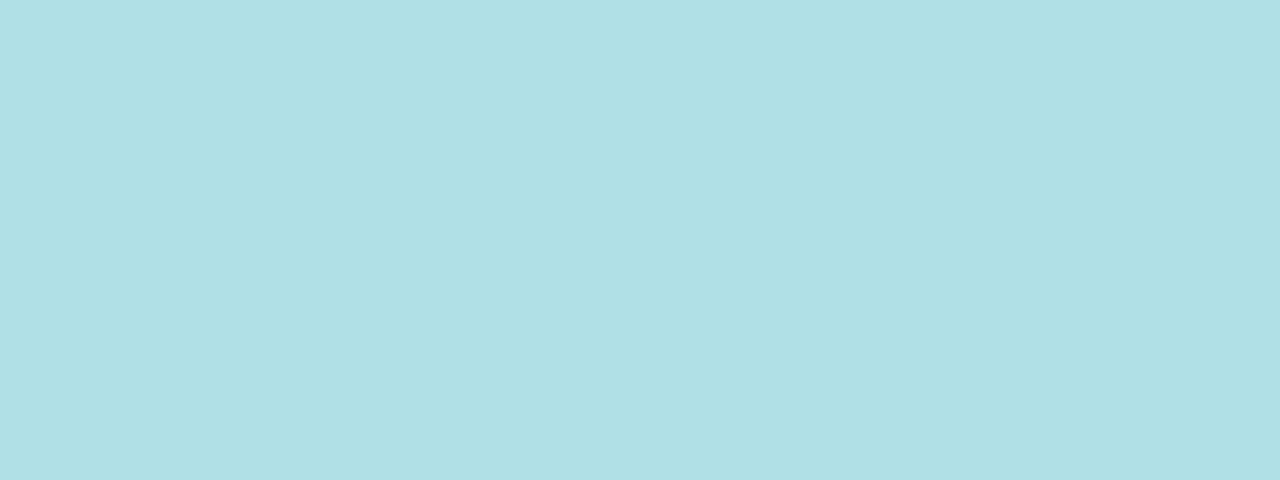
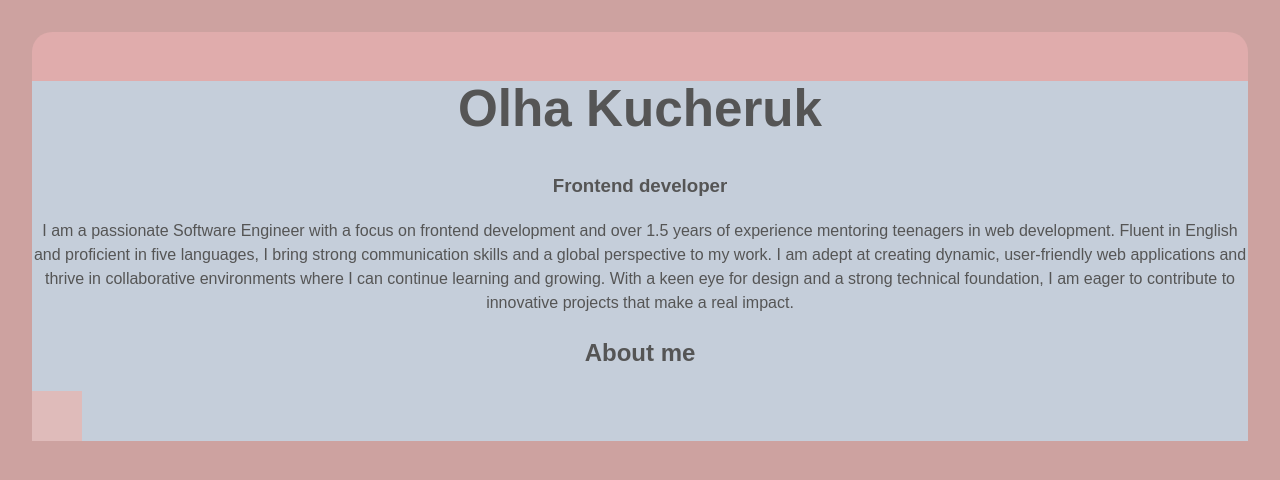
Before and after one commit to Olha36/portfolio, a React (Vite) app: page /home in a window 1280 px wide. Shown: the top 480 px of the page. Built offline with nearby package versions, Linux system fonts and the light colour scheme.

Commit message:
create layout

```diff
--- /dev/null
+++ b/src/components/Card2.tsx
@@ -0,0 +1,41 @@
+import '../css/card.css';
+export default function Card2() {
+  return (
+    <div>
+      <div className='card'>
+        <div className='card-header'></div>
+        <div className='card-about'>
+          <div className='about-left'>
+            <h1>Olha Kucheruk</h1>
+            <h3>Frontend developer</h3>
+            <p>
+              I am a passionate Software Engineer with a focus on frontend development and over 1.5 years of experience
+              mentoring teenagers in web development. Fluent in English and proficient in five languages, I bring strong
+              communication skills and a global perspective to my work. I am adept at creating dynamic, user-friendly
+              web applications and thrive in collaborative environments where I can continue learning and growing. With
+              a keen eye for design and a strong technical foundation, I am eager to contribute to innovative projects
+              that make a real impact.
+            </p>
+          </div>
+          <div className="pics"></div>
+          <div className='about-right'>
+            <h2>About me</h2>
+            <div className='welcome'></div>
+          </div>
+        </div>
+
+        <div className='info-container'>
+          <div className='info'>
+            <div className='experience'></div>
+            <div className='education'></div>
+            <div className='languages'></div>
+            <div className='tech-skills'></div>
+            <div className='soft-skills'></div>
+            <div className='certifications'></div>
+          </div>
+          <div className='recommendations'></div>
+        </div>
+      </div>
+    </div>
+  );
+}
--- /dev/null
+++ b/src/css/card.css
@@ -0,0 +1,15 @@
+.card {
+    background-color: #e0acac;
+    border-radius: 20px;
+}
+.card-header {
+    height: 0.9375rem;
+}
+.card-about {
+    background-color: #c5ceda;
+}
+.welcome {
+    width: 50px;
+    height: 50px;
+    background-color: #dfbbba;
+}
--- a/src/index.css
+++ b/src/index.css
@@ -5,7 +5,7 @@
 
   color-scheme: light dark;
   color: rgba(255, 255, 255, 0.87);
-  background-color: #b0e0e6;
+  background-color: #cda2a0;
 
   font-synthesis: none;
   text-rendering: optimizeLegibility;
@@ -24,11 +24,12 @@ a:hover {
 
 body {
   margin: 0;
-  /* display: flex; */
+  display: flex;
   place-items: center;
   min-width: 320px;
   /* min-height: 100vh; */
-  background-color: #b0e0e6; /* Powder Blue */
+  /* background-color: #b0e0e6; Powder Blue */
+  /* background-color: #cda2a0; */
   color: #555555; /* Dark grey for text readability */
   font-family: 'Arial', sans-serif;
 }
--- a/src/pages/Home.tsx
+++ b/src/pages/Home.tsx
@@ -1,10 +1,12 @@
+import Card2 from "../components/Card2";
 
 export default function Home() {
   return (
     <div>
-      <div className='card'>
+      {/* <div className='card'>
 
-      </div>
+      </div> */}
+      <Card2 />
     </div>
   );
 }
```
